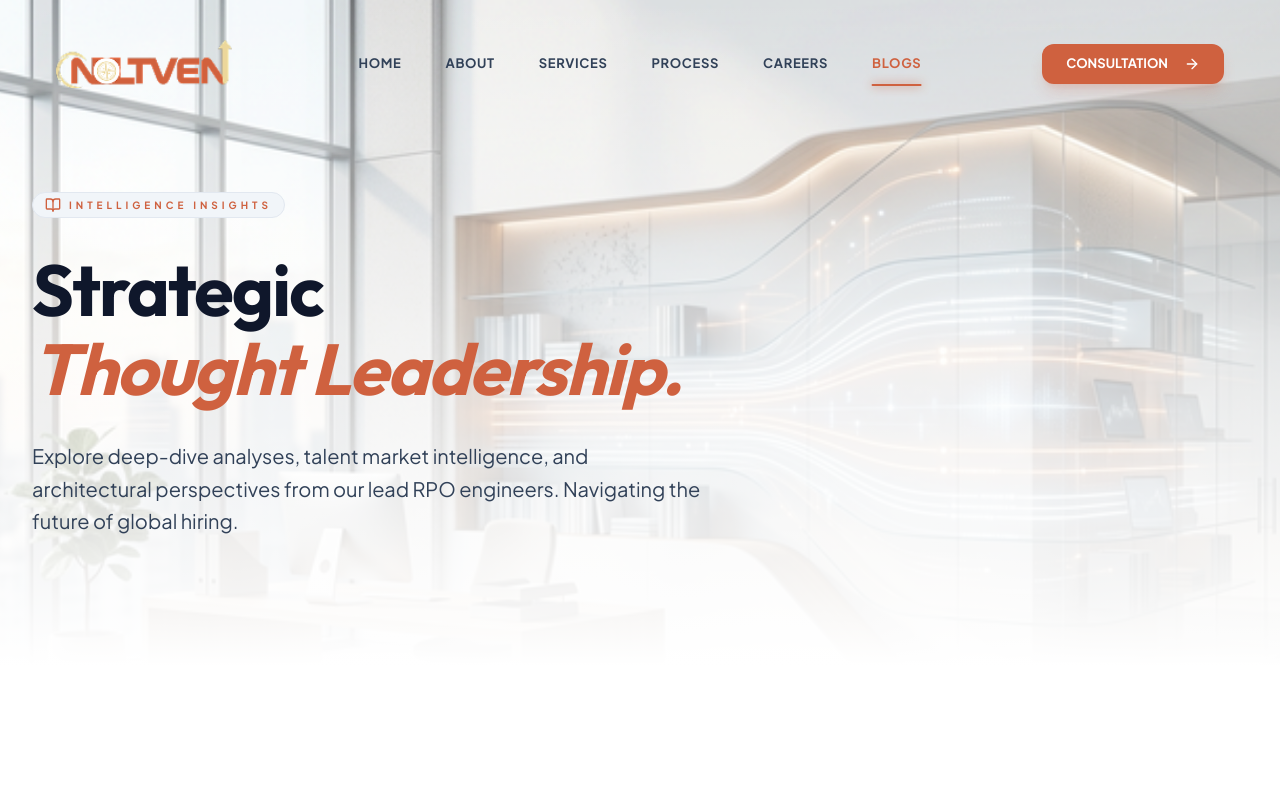
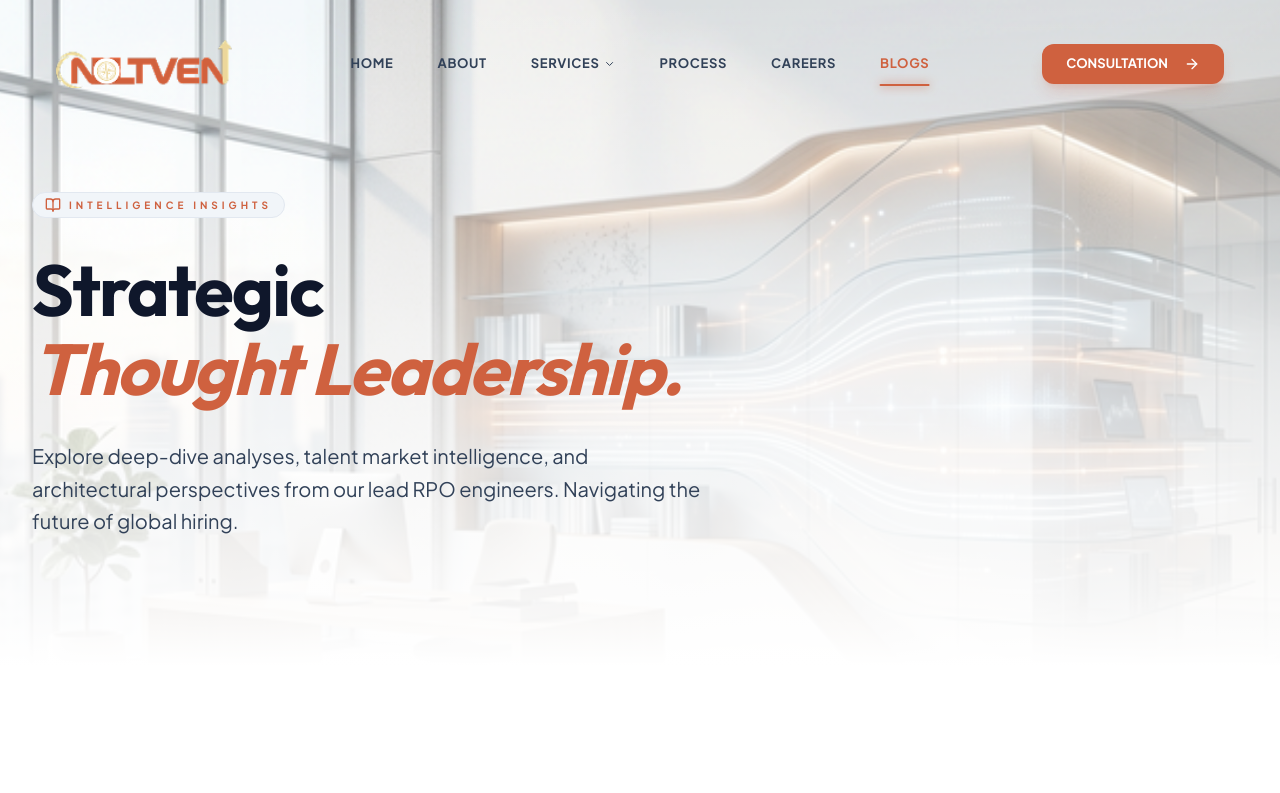
Before and after one commit to gipldevelopers/novotion-rpo, a Next.js app: page /blogs in a window 1280 px wide. Shown: the top 793 px of the page. Built offline with nearby package versions, Linux system fonts and the light colour scheme.

Commit message:
service dropdown added

```diff
--- a/src/components/layout/Header.js
+++ b/src/components/layout/Header.js
@@ -4,10 +4,18 @@ import { useState, useEffect } from "react";
 import Link from "next/link";
 import Image from "next/image";
 import { usePathname } from "next/navigation";
-import { Menu, X, ArrowRight } from "lucide-react";
+import { Menu, X, ArrowRight, ChevronDown } from "lucide-react";
 import { Button } from "@/components/ui/button";
 import { cn } from "@/lib/utils";
 import { motion, AnimatePresence } from "framer-motion";
+
+const services = [
+  { name: "Full RPO Partnership", href: "/services/full-rpo-partnership" },
+  { name: "Recruitment On-Demand", href: "/services/recruitment-on-demand" },
+  { name: "Offshore Support", href: "/services/offshore-recruitment-support" },
+  { name: "Executive Search", href: "/services/executive-search-headhunting" },
+  { name: "Candidate Pre-Screening", href: "/services/candidate-pre-screening" },
+];
 
 const navigation = [
   { name: "Home", href: "/" },
@@ -21,6 +29,8 @@ const navigation = [
 export function Header() {
   const [isScrolled, setIsScrolled] = useState(false);
   const [isMobileMenuOpen, setIsMobileMenuOpen] = useState(false);
+  const [isServicesOpen, setIsServicesOpen] = useState(false);
+  const [isMobileServicesOpen, setIsMobileServicesOpen] = useState(false);
   const pathname = usePathname();
 
   useEffect(() => {
@@ -64,7 +74,63 @@ export function Header() {
 
           <div className="hidden lg:flex items-center gap-1 absolute left-1/2 -translate-x-1/2">
             {navigation.map((item) => {
-              const isActive = pathname === item.href;
+              const isActive = pathname === item.href || (item.name === "Services" && pathname.startsWith("/services"));
+
+              if (item.name === "Services") {
+                return (
+                  <div
+                    key={item.name}
+                    className="relative group"
+                    onMouseEnter={() => setIsServicesOpen(true)}
+                    onMouseLeave={() => setIsServicesOpen(false)}
+                  >
+                    <Link
+                      href={item.href}
+                      className={cn(
+                        "relative px-5 py-2 text-[13px] font-bold transition-all duration-300 rounded-lg uppercase tracking-wider flex items-center gap-1",
+                        isActive
+                          ? "text-secondary"
+                          : "text-slate-700 hover:text-slate-900 hover:bg-slate-900/5"
+                      )}
+                    >
+                      {item.name}
+                      <ChevronDown className={cn("h-3 w-3 transition-transform duration-300", isServicesOpen && "rotate-180")} />
+                      {isActive && (
+                        <motion.div
+                          layoutId="activeNav"
+                          className="absolute -bottom-1 left-5 right-5 h-0.5 bg-secondary rounded-full shadow-[0_0_10px_#cf603d]"
+                        />
+                      )}
+                    </Link>
+
+                    {/* Dropdown Menu */}
+                    <AnimatePresence>
+                      {isServicesOpen && (
+                        <motion.div
+                          initial={{ opacity: 0, y: 10, scale: 0.95 }}
+                          animate={{ opacity: 1, y: 0, scale: 1 }}
+                          exit={{ opacity: 0, y: 10, scale: 0.95 }}
+                          transition={{ duration: 0.2 }}
+                          className="absolute top-full left-0 mt-1 w-64 bg-white/95 backdrop-blur-xl border border-slate-200 rounded-2xl shadow-2xl p-2 z-50 overflow-hidden"
+                        >
+                          <div className="absolute top-0 left-0 w-full h-1 bg-gradient-to-r from-transparent via-secondary to-transparent opacity-20" />
+                          {services.map((service) => (
+                            <Link
+                              key={service.href}
+                              href={service.href}
+                              className="flex items-center justify-between px-4 py-3 text-[12px] font-bold text-slate-600 hover:text-secondary hover:bg-secondary/5 rounded-xl transition-all uppercase tracking-wider group/item"
+                            >
+                              {service.name}
+                              <ArrowRight className="h-3 w-3 opacity-0 -translate-x-2 group-hover/item:opacity-100 group-hover/item:translate-x-0 transition-all text-secondary" />
+                            </Link>
+                          ))}
+                        </motion.div>
+                      )}
+                    </AnimatePresence>
+                  </div>
+                );
+              }
+
               return (
                 <Link
                   key={item.name}
@@ -114,7 +180,62 @@ export function Header() {
               <div className="absolute top-0 left-0 w-full h-1 bg-gradient-to-r from-transparent via-secondary to-transparent" />
 
               <div className="flex flex-col gap-2">
-                {navigation.map((item, index) => (
+                {navigation.map((item, index) => {
+                  const isActive = pathname === item.href || (item.name === "Services" && pathname.startsWith("/services"));
+
+                  if (item.name === "Services") {
+                    return (
+                      <motion.div
+                        key={item.name}
+                        initial={{ opacity: 0, x: -10 }}
+                        animate={{ opacity: 1, x: 0 }}
+                        transition={{ delay: index * 0.05 }}
+                        className="flex flex-col"
+                      >
+                        <button
+                          onClick={() => setIsMobileServicesOpen(!isMobileServicesOpen)}
+                          className={cn(
+                            "flex items-center justify-between px-4 py-3 text-sm font-bold rounded-[1.5rem] uppercase tracking-widest transition-all text-left",
+                            isActive ? "text-secondary bg-secondary/5 border border-secondary/10" : "text-slate-600 hover:text-slate-900 hover:bg-slate-50"
+                          )}
+                        >
+                          {item.name}
+                          <ChevronDown className={cn("h-4 w-4 transition-transform", isMobileServicesOpen && "rotate-180")} />
+                        </button>
+
+                        <AnimatePresence>
+                          {isMobileServicesOpen && (
+                            <motion.div
+                              initial={{ height: 0, opacity: 0 }}
+                              animate={{ height: "auto", opacity: 1 }}
+                              exit={{ height: 0, opacity: 0 }}
+                              className="overflow-hidden flex flex-col pl-4 mt-2"
+                            >
+                              <Link
+                                href="/services"
+                                className="block px-4 py-2 text-[12px] font-bold text-slate-500 uppercase tracking-widest hover:text-secondary"
+                                onClick={() => setIsMobileMenuOpen(false)}
+                              >
+                                All Services
+                              </Link>
+                              {services.map((service) => (
+                                <Link
+                                  key={service.href}
+                                  href={service.href}
+                                  className="block px-4 py-2 text-[12px] font-bold text-slate-500 uppercase tracking-widest hover:text-secondary"
+                                  onClick={() => setIsMobileMenuOpen(false)}
+                                >
+                                  {service.name}
+                                </Link>
+                              ))}
+                            </motion.div>
+                          )}
+                        </AnimatePresence>
+                      </motion.div>
+                    );
+                  }
+
+                  return (
                     <motion.div
                       key={item.name}
                       initial={{ opacity: 0, x: -10 }}
@@ -131,7 +252,8 @@ export function Header() {
                         {item.name}
                       </Link>
                     </motion.div>
-                ))}
+                  );
+                })}
                 <div className="pt-4 mt-2 border-t border-slate-100">
                   <Button asChild className="w-full bg-secondary hover:bg-secondary/90 text-white h-12 rounded-xl text-sm font-bold uppercase tracking-widest border-none">
                     <Link href="/contact">Schedule Consultation</Link>
```
Lines whose indentation alone changed are shown as unchanged.
